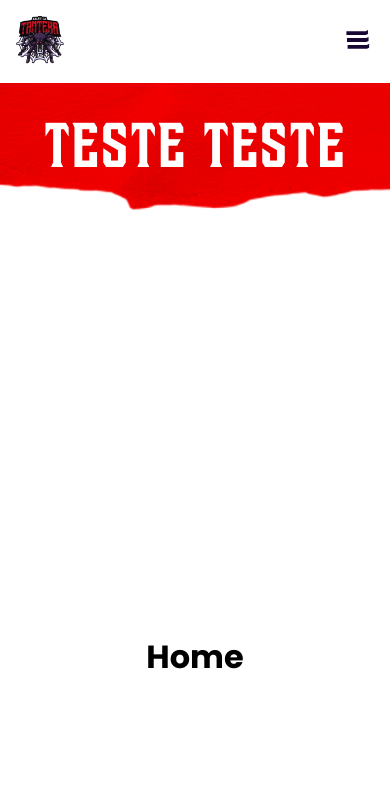
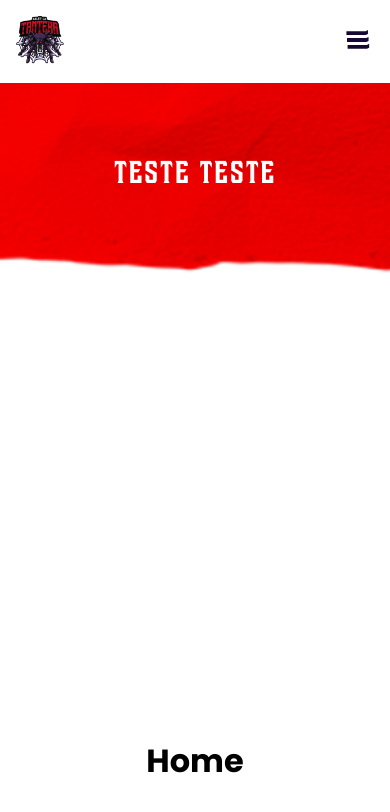
Before and after one commit to EquipeTantera/Landing_Page_Tantera, a React (Vite) app in the folder src/frontend/: page / in a window 390 px wide. Shown: the top 812 px of the page. Built offline with nearby package versions, Linux system fonts and the light colour scheme.

Commit message:
feat: add mobile subtitle structure

```diff
--- a/src/frontend/src/components/VerticalSubtitle/styles.module.scss
+++ b/src/frontend/src/components/VerticalSubtitle/styles.module.scss
@@ -17,3 +17,17 @@
     letter-spacing: 2px;
   }
 }
+
+@media screen and (max-width: 768px){
+  .container {
+    min-height: 16rem;
+    background-size: cover;
+    background-repeat: no-repeat;
+    background-position: center;
+    padding-bottom: 5rem;
+
+    &__title {
+      font-size: 2rem;
+    }
+  }
+}
```
